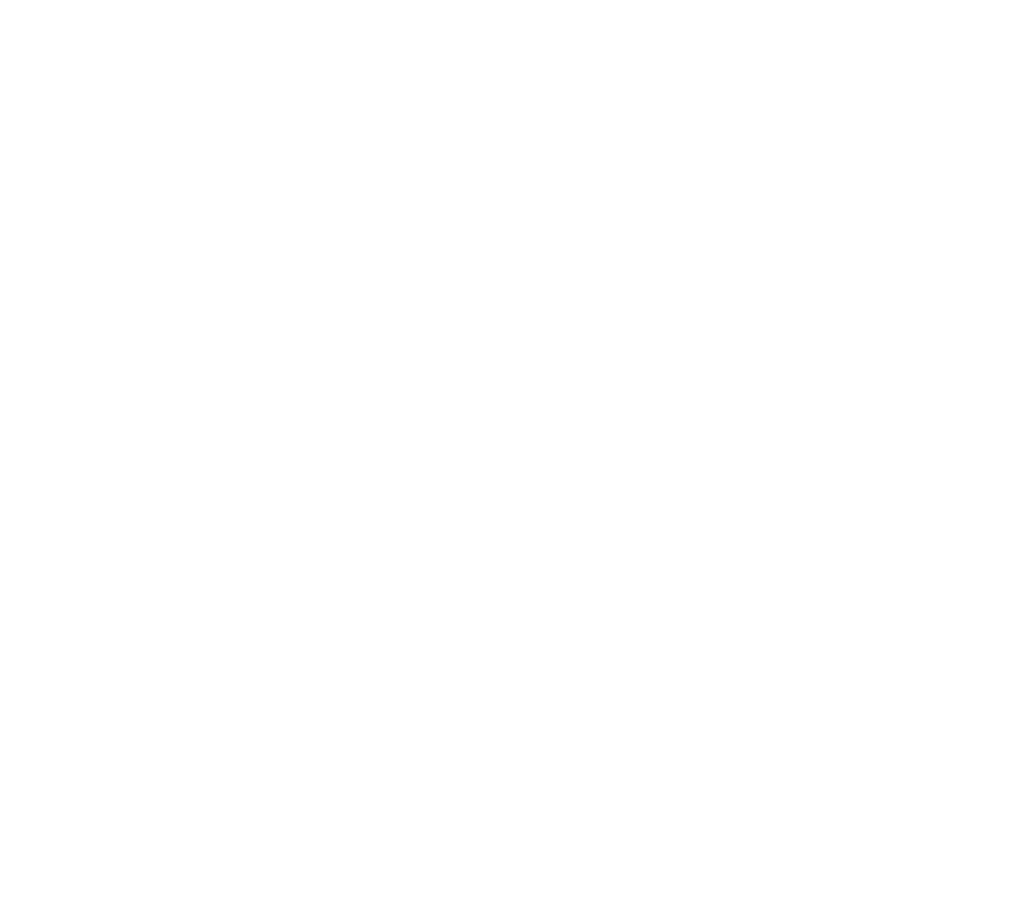
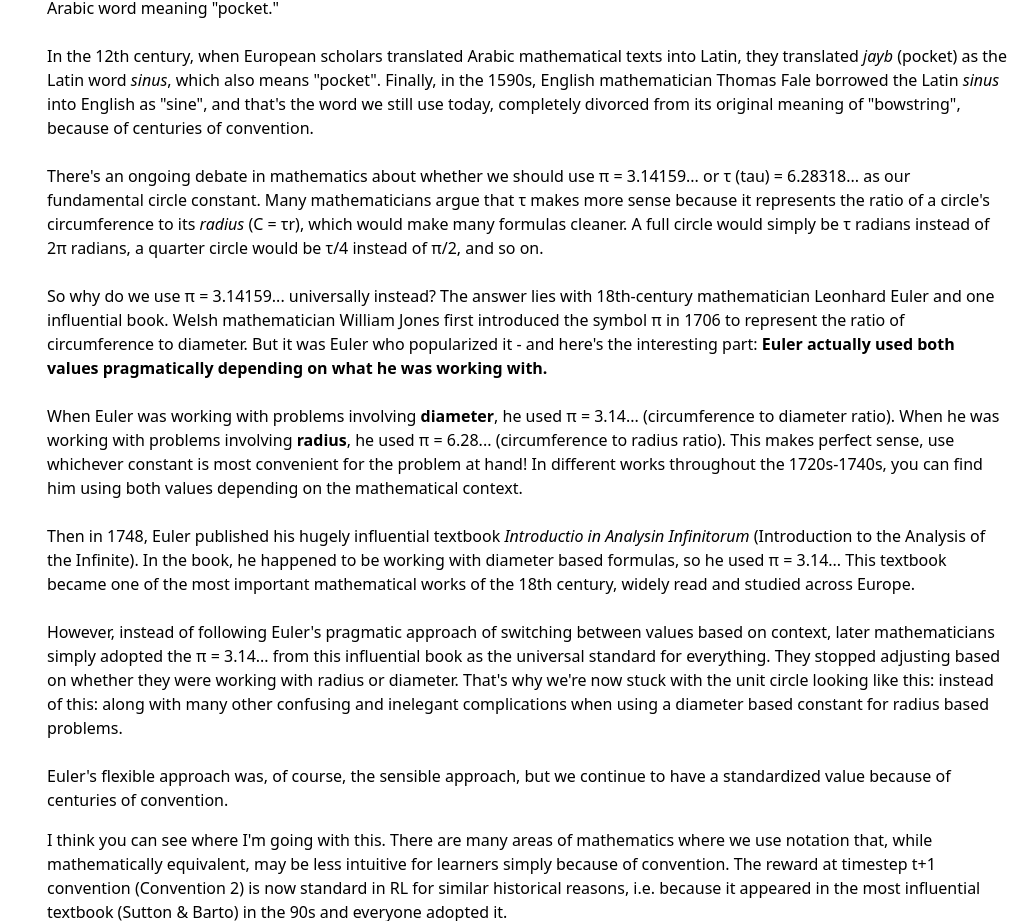
Before and after one commit to WilliamGiammona/learning-ai, a Next.js app: page /reinforcement-learning in a window 1280 px wide. Shown: the part 11079-12000 px from the top of the page, without its empty margins (257-1280 px from the left). Before the commit the page ends 10979 px from the top, so only its background shows below. Built offline with nearby package versions, Linux system fonts and the light colour scheme.

Commit message:
continuing Markov Decision Processes

```diff
--- a/app/reinforcement-learning/page.tsx
+++ b/app/reinforcement-learning/page.tsx
@@ -1048,9 +1048,10 @@ export default function ReinforcementLearningPage() {
             </p>
             <p className="mb=4">
               First, let's look at how we got the names sine and cosine (from
-              the latin sinus meaning pocket) for trigonometry when they seem to
+              the Latin sinus meaning pocket) for trigonometry when they seem to
               have no relation at all to the unit circle or length in general.
-              <br />A good summary can be found here:
+              <br />
+              A good summary can be found here:
               <br />
               <br />
               <Link
@@ -1062,6 +1063,98 @@ export default function ReinforcementLearningPage() {
               </Link>
               <br />
               <br />
+              The story of how "sine" got its name involves a fascinating series
+              of mistranslations across cultures. It began with Indian
+              mathematicians around the 5th-6th century AD (like Aryabhata) who
+              used the Sanskrit word <strong>jyā</strong> (ज्या), meaning
+              "bowstring," to describe what we now call the sine function. This
+              made sense geometrically because the arc of a circle looks like a
+              bow, and the chord (or half-chord) connecting its endpoints looks
+              like the bowstring.
+              <br />
+              <br />
+              When Arab scholars translated these Indian mathematical texts,
+              they transliterated the Sanskrit word <em>jīvá</em> (a synonym of
+              jyā) into Arabic as <em>jiba</em> (جيب). Arabic is written without
+              short vowels, so <em>jiba</em> was written simply as the
+              consonants "j-y-b" (جيب). Later Arab scholars who didn't know this
+              was a transliterated technical term read these same consonants as{" "}
+              <em>jayb</em> (جيب), a common Arabic word meaning "pocket."
+              <br />
+              <br />
+              In the 12th century, when European scholars translated Arabic
+              mathematical texts into Latin, they translated <em>jayb</em>{" "}
+              (pocket) as the Latin word <em>sinus</em>, which also means
+              "pocket". Finally, in the 1590s, English mathematician Thomas Fale
+              borrowed the Latin <em>sinus</em> into English as "sine", and
+              that's the word we still use today, completely divorced from its
+              original meaning of "bowstring", because of centuries of
+              convention.
+            </p>
+            <p className="mb-4">
+              <br />
+              There's an ongoing debate in mathematics about whether we should
+              use π = 3.14159... or τ (tau) = 6.28318... as our fundamental
+              circle constant. Many mathematicians argue that τ makes more sense
+              because it represents the ratio of a circle's circumference to its{" "}
+              <em>radius</em> (C = τr), which would make many formulas cleaner.
+              A full circle would simply be τ radians instead of 2π radians, a
+              quarter circle would be τ/4 instead of π/2, and so on.
+              <br />
+              <br />
+              So why do we use π = 3.14159... universally instead? The answer
+              lies with 18th-century mathematician Leonhard Euler and one
+              influential book. Welsh mathematician William Jones first
+              introduced the symbol π in 1706 to represent the ratio of
+              circumference to diameter. But it was Euler who popularized it -
+              and here's the interesting part:{" "}
+              <strong>
+                Euler actually used both values pragmatically depending on what
+                he was working with.
+              </strong>
+              <br />
+              <br />
+              When Euler was working with problems involving{" "}
+              <strong>diameter</strong>, he used π = 3.14... (circumference to
+              diameter ratio). When he was working with problems involving{" "}
+              <strong>radius</strong>, he used π = 6.28... (circumference to
+              radius ratio). This makes perfect sense, use whichever constant is
+              most convenient for the problem at hand! In different works
+              throughout the 1720s-1740s, you can find him using both values
+              depending on the mathematical context.
+              <br />
+              <br />
+              Then in 1748, Euler published his hugely influential textbook{" "}
+              <em>Introductio in Analysin Infinitorum</em> (Introduction to the
+              Analysis of the Infinite). In the book, he happened to be working
+              with diameter based formulas, so he used π = 3.14... This textbook
+              became one of the most important mathematical works of the 18th
+              century, widely read and studied across Europe.
+              <br />
+              <br />
+              However, instead of following Euler's pragmatic approach of
+              switching between values based on context, later mathematicians
+              simply adopted the π = 3.14... from this influential book as the
+              universal standard for everything. They stopped adjusting based on
+              whether they were working with radius or diameter. That's why
+              we're now stuck with the unit circle looking like this: instead of
+              this: along with many other confusing and inelegant complications
+              when using a diameter based constant for radius based problems.
+              <br />
+              <br />
+              Euler's flexible approach was, of course, the sensible approach,
+              but we continue to have a standardized value because of centuries
+              of convention.
+            </p>
+            <p className="mb=4">
+              I think you can see where I'm going with this. There are many
+              areas of mathematics where we use notation that, while
+              mathematically equivalent, may be less intuitive for learners
+              simply because of convention. The reward at timestep t+1
+              convention (Convention 2) is now standard in RL for similar
+              historical reasons, i.e. because it appeared in the most
+              influential textbook (Sutton & Barto) in the 90s and everyone
+              adopted it.
             </p>
           </section>
         </main>
```
